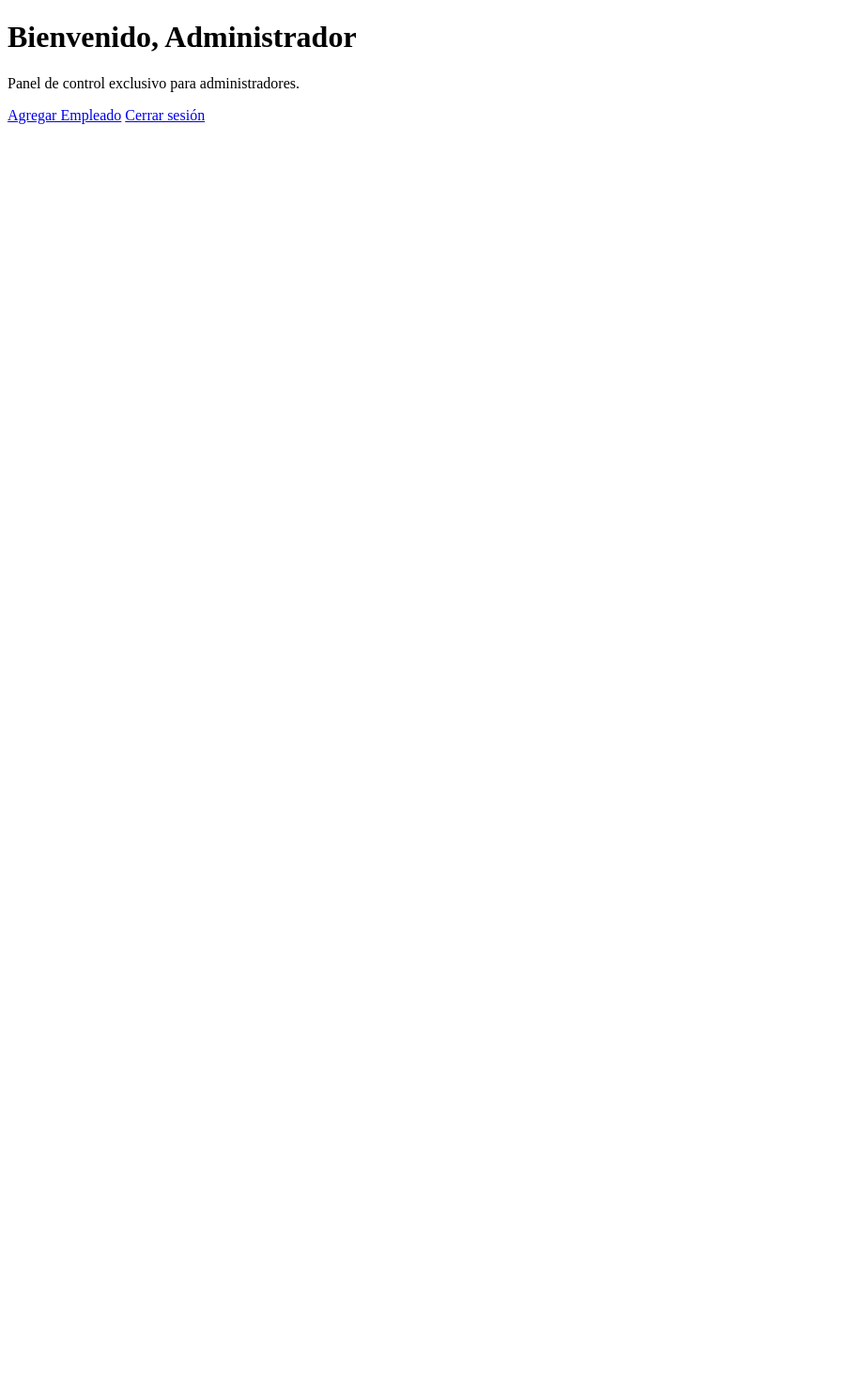
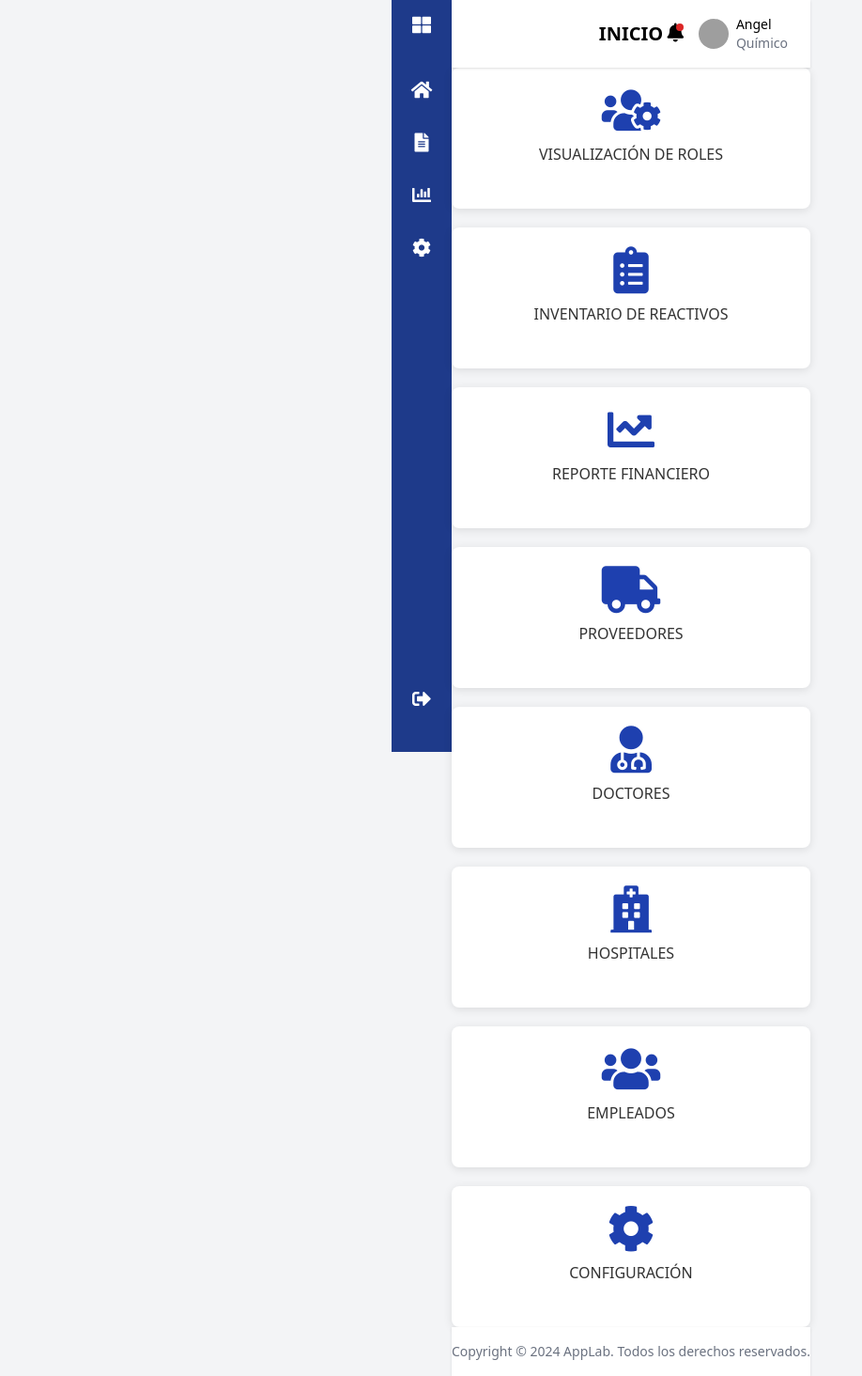
Before and after one commit to angel-pilo/applab, a Flask app: template templates/admin/admin.html in a window 1280 px wide. Shown: the whole page at 94% size, without its empty margins (0-918 px from the left). Before the commit the page ends 132 px from the top, so only its background shows below. Run offline with Flask 3, Linux system fonts and the light colour scheme; the template is opened without the code that fills it, so the values that code supplies are empty; parts of the project's set-up code (start-up, migrations or seed data) failed here and were passed over; some libraries are stand-ins or nearby versions; grey boxes are pictures that could not be loaded.

Commit message:
feat: agregue el dashbord de admin, falta ajustarlo

```diff
--- a/static/css/admin.css
+++ b/static/css/admin.css
@@ -0,0 +1,54 @@
+body {
+    font-family: Arial, sans-serif;
+    background-color: #f3f4f6;
+    margin: 0;
+    padding: 0;
+    display: flex;
+    justify-content: center;
+    align-items: center;
+    height: 100vh;
+}
+
+.contenido {
+    width: 80%;
+    max-width: 1200px;
+}
+
+.grid {
+    display: grid;
+    grid-template-columns: repeat(auto-fit, minmax(250px, 1fr));
+    gap: 20px;
+    justify-content: center;
+}
+
+.card {
+    background-color: white;
+    padding: 20px;
+    border-radius: 8px;
+    box-shadow: 0 2px 10px rgba(0, 0, 0, 0.1);
+    display: flex;
+    flex-direction: column;
+    align-items: center;
+    text-align: center;
+    height: 150px;
+    transition: transform 0.2s ease-in-out;
+    border: none; /* Se elimina cualquier borde */
+    outline: none; /* Se asegura que no haya contorno */
+}
+
+.card:hover {
+    transform: translateY(-5px);
+}
+
+.icon {
+    font-size: 50px;
+    color: #1e40af;
+    margin-bottom: 10px;
+}
+
+h2 {
+    font-size: 18px;
+    font-weight: bold;
+    color: #333;
+    margin: 0;
+}
--- a/templates/admin/admin.html
+++ b/templates/admin/admin.html
@@ -1,15 +1,56 @@
 <!DOCTYPE html>
 <html lang="es">
-<head>
-    <meta charset="UTF-8">
+    <head>
+        <meta charset="UTF-8">
     <meta name="viewport" content="width=device-width, initial-scale=1.0">
-    <title>Admin Dashboard</title>
-    <link rel="stylesheet" href="{{ url_for('static', filename='admin.css') }}">
-</head>
-<body>
-    <h1>Bienvenido, Administrador</h1>
-    <p>Panel de control exclusivo para administradores.</p>
-    <a href="{{ url_for('app_routes.add_employee') }}">Agregar Empleado</a> <!-- Enlace a la página de agregar empleado -->
-    <a href="{{ url_for('app_routes.logout') }}">Cerrar sesión</a>
+    <title>Dashboard</title>
+    <link href="https://cdnjs.cloudflare.com/ajax/libs/font-awesome/5.15.3/css/all.min.css" rel="stylesheet"/>
+    <link rel="stylesheet" href="../static/css/admin.css">
+
+    </head>
+<body class="bg-gray-100 font-sans">
+<div class="flex h-screen">
+    {% include 'partials/sidebar.html' %}
+    <div class="flex-1 flex flex-col">
+        {% include 'partials/navbar.html' %}
+        <div class="grid">
+            <button class="card">
+                <i class="fas fa-users-cog icon"></i>
+                <h2>VISUALIZACIÓN DE ROLES</h2>
+            </button>
+            <button class="card">
+                <i class="fas fa-clipboard-list icon"></i>
+                <h2>INVENTARIO DE REACTIVOS</h2>
+            </button>
+            <button class="card">
+                <i class="fas fa-chart-line icon"></i>
+                <h2>REPORTE FINANCIERO</h2>
+            </button>
+            <button class="card">
+                <i class="fas fa-truck icon"></i>
+                <h2>PROVEEDORES</h2>
+            </button>
+            <button class="card">
+                <i class="fas fa-user-md icon"></i>
+                <h2>DOCTORES</h2>
+            </button>
+            <button class="card">
+                <i class="fas fa-hospital icon"></i>
+                <h2>HOSPITALES</h2>
+            </button>
+            <button class="card">
+                <i class="fas fa-users icon"></i>
+                <h2>EMPLEADOS</h2>
+            </button>
+            <button class="card">
+                <i class="fas fa-cog icon"></i>
+                <h2>CONFIGURACIÓN</h2>
+            </button>
+        </div>
+
+        {% include 'partials/footer.html' %}
+    </div>
+</div>
+<script src="{{ url_for('static', filename='js/enfermero.js') }}"></script>
 </body>
 </html>
```
Also changed, not shown: static/js/admin.js (+48 -0 lines), templates/admin/admin copy.html (added, +15 -0 lines).
